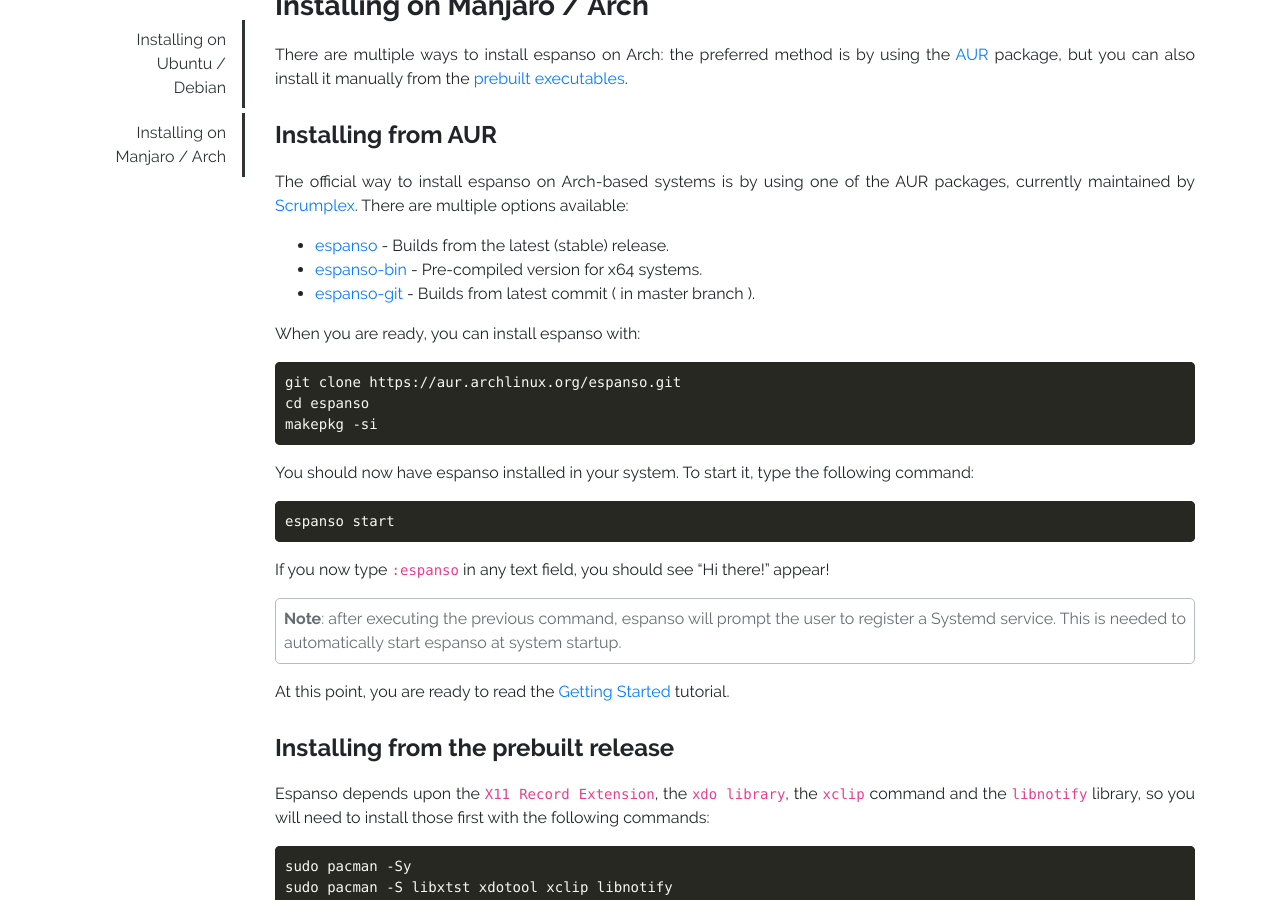
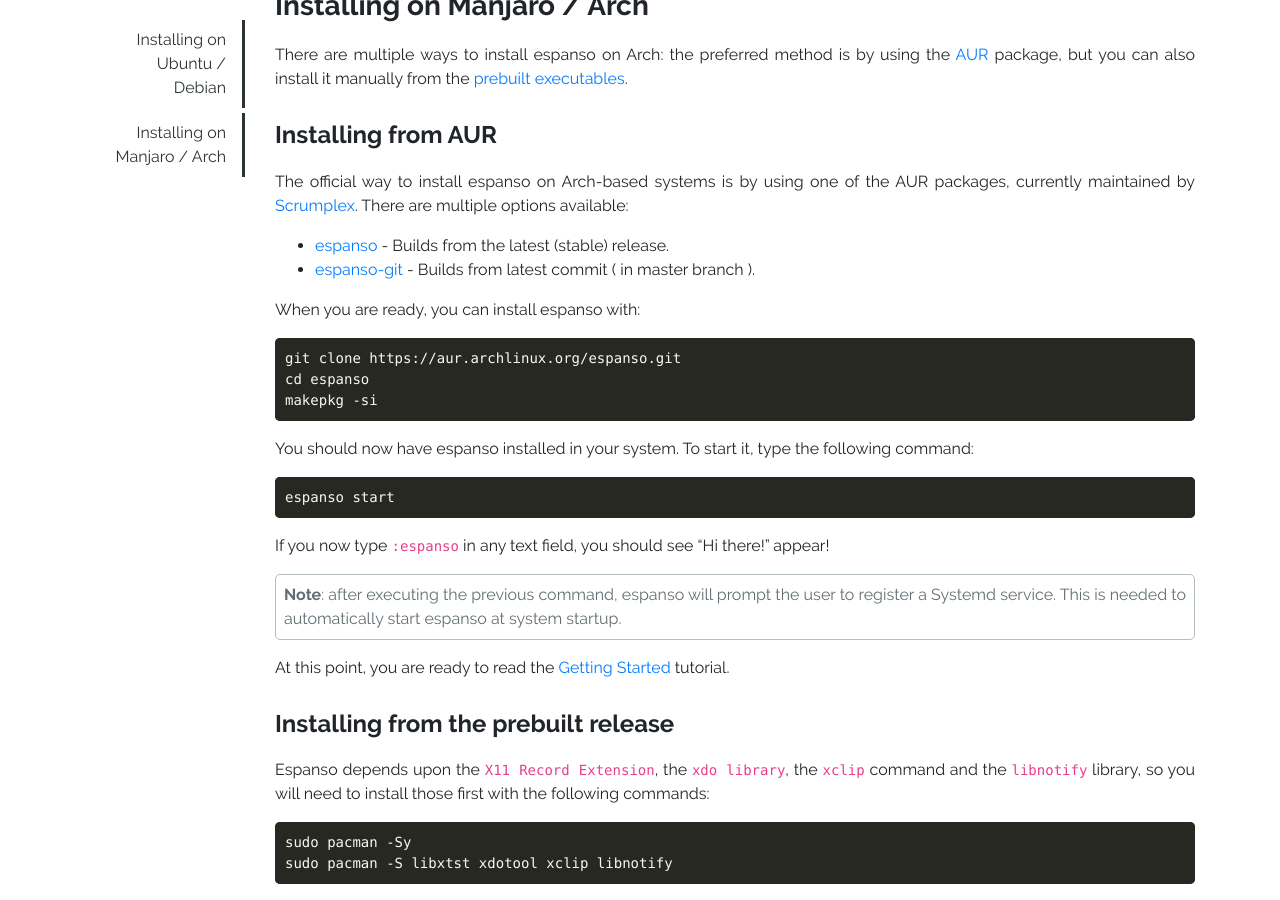
Before and after one commit to espanso/espanso, a Jekyll site: the page built from install/linux.md, in a window 1280 px wide and 900 px high, scrolled down 2584 px. Built offline with Jekyll 4.4.1, drawn with Linux system fonts in a browser that asks for light colours.

Commit message:
Remove espanso-bin from the list of AUR packages

```diff
--- a/install/linux.md
+++ b/install/linux.md
@@ -121,7 +121,6 @@
 The official way to install espanso on Arch-based systems is by using one of the AUR packages, currently maintained by [Scrumplex](https://scrumplex.net/). There are multiple options available:
 
 * [espanso](https://aur.archlinux.org/packages/espanso/) - Builds from the latest (stable) release.
-* [espanso-bin](https://aur.archlinux.org/packages/espanso-bin/) - Pre-compiled version for x64 systems.
 * [espanso-git](https://aur.archlinux.org/packages/espanso-git/) - Builds from latest commit ( in master branch ).
 
 When you are ready, you can install espanso with:
```
